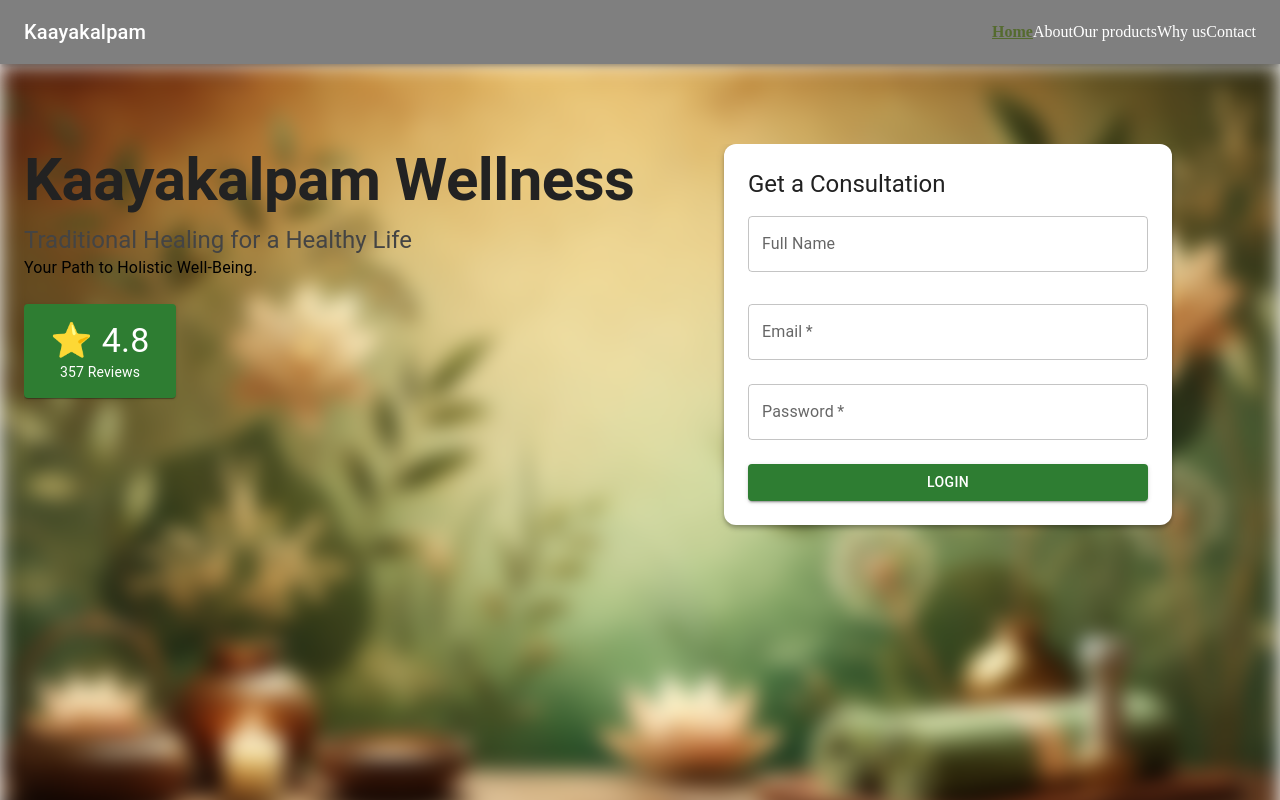
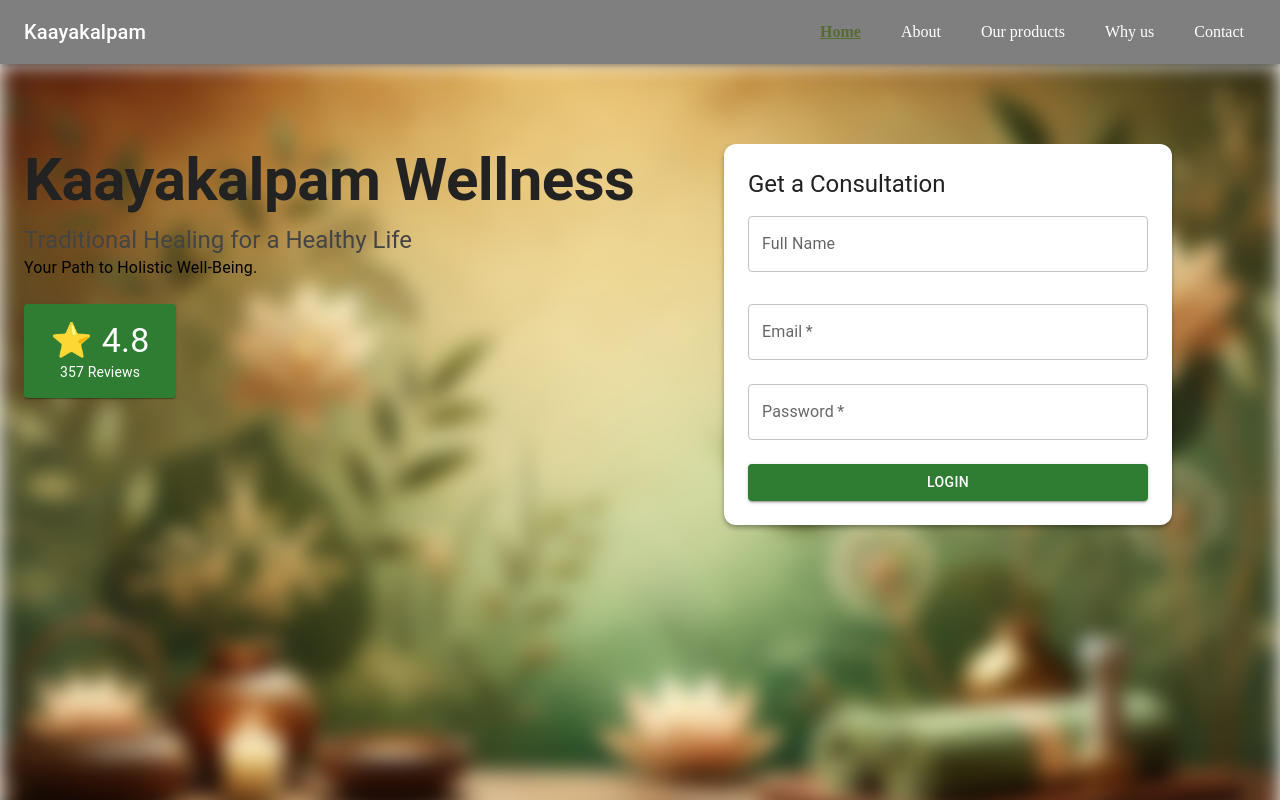
Before and after one commit to Ramya200312/Kaayakalpam, a React (Create React App) app: page /home in a window 1280 px wide. Built offline with nearby package versions, Linux system fonts and the light colour scheme.

Commit message:
Update NavBar.js

```diff
--- a/src/NavBar.js
+++ b/src/NavBar.js
@@ -73,16 +73,13 @@ const NavBar = () => {
           >
             <MenuIcon />
           </IconButton>
-              <Drawer
-                anchor="left"
-                open={drawerOpen}
-                onClose={toggleDrawer(false)}
-              >
+          <Drawer anchor="left" open={drawerOpen} onClose={toggleDrawer(false)}>
             {drawer}
           </Drawer>
         </>
          ) : (
-            navItems.map((page) => (
+        <Box sx={{ display: 'flex', gap: 2 }}>
+          {navItems.map((page) => (
             <NavLink
               key={page}
               to={`/${page}`}
@@ -90,12 +87,14 @@ const NavBar = () => {
                 color: isActive ? '#556B2F' : 'white',
                 fontWeight: isActive ? 'bold' : 'normal',
                 textDecoration: isActive ? 'underline' : 'none',
+                padding: '8px 12px',
                 transition: '0.3s',
               })}
               >
                 {page.charAt(0).toUpperCase() + page.slice(1).replace('-', ' ')}
               </NavLink>
-            ))
+            ))}
+          </Box>
         )}
       </Toolbar>
       </AppBar>
```
Lines whose indentation alone changed are shown as unchanged.
